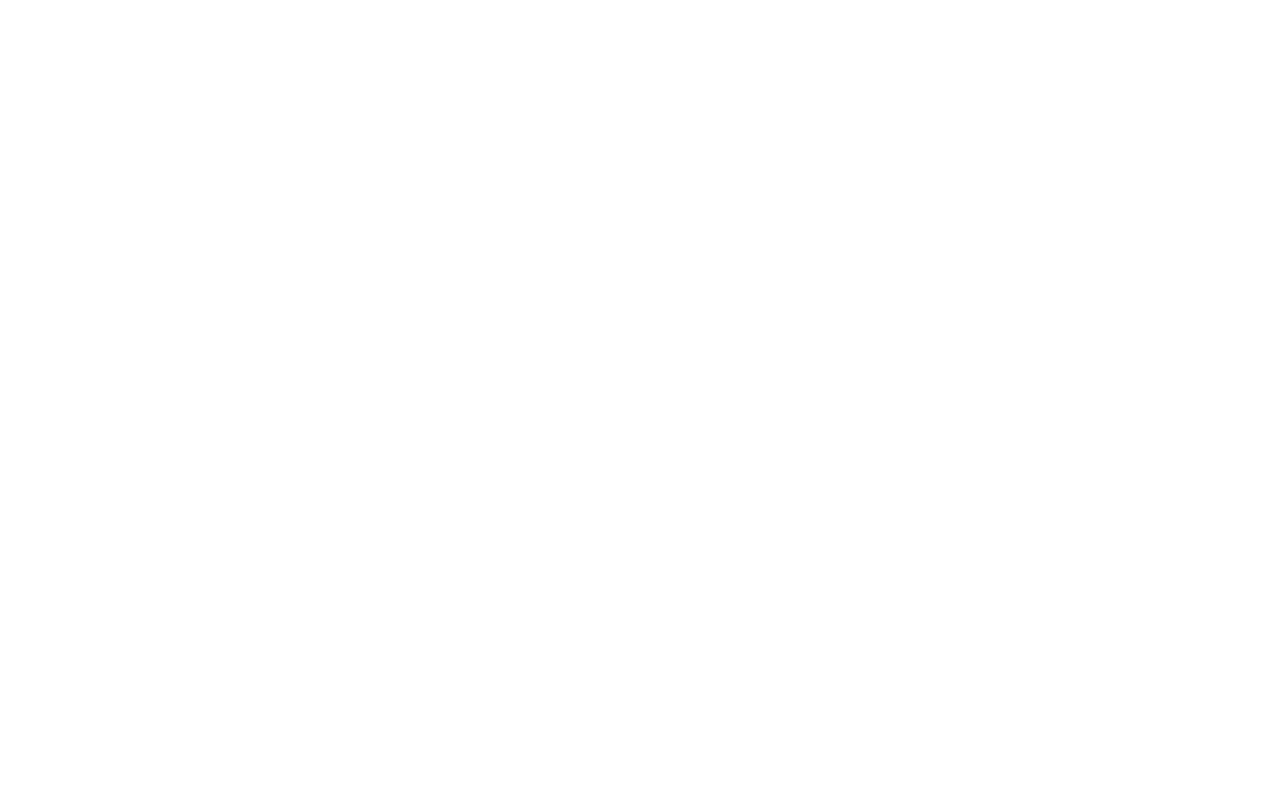
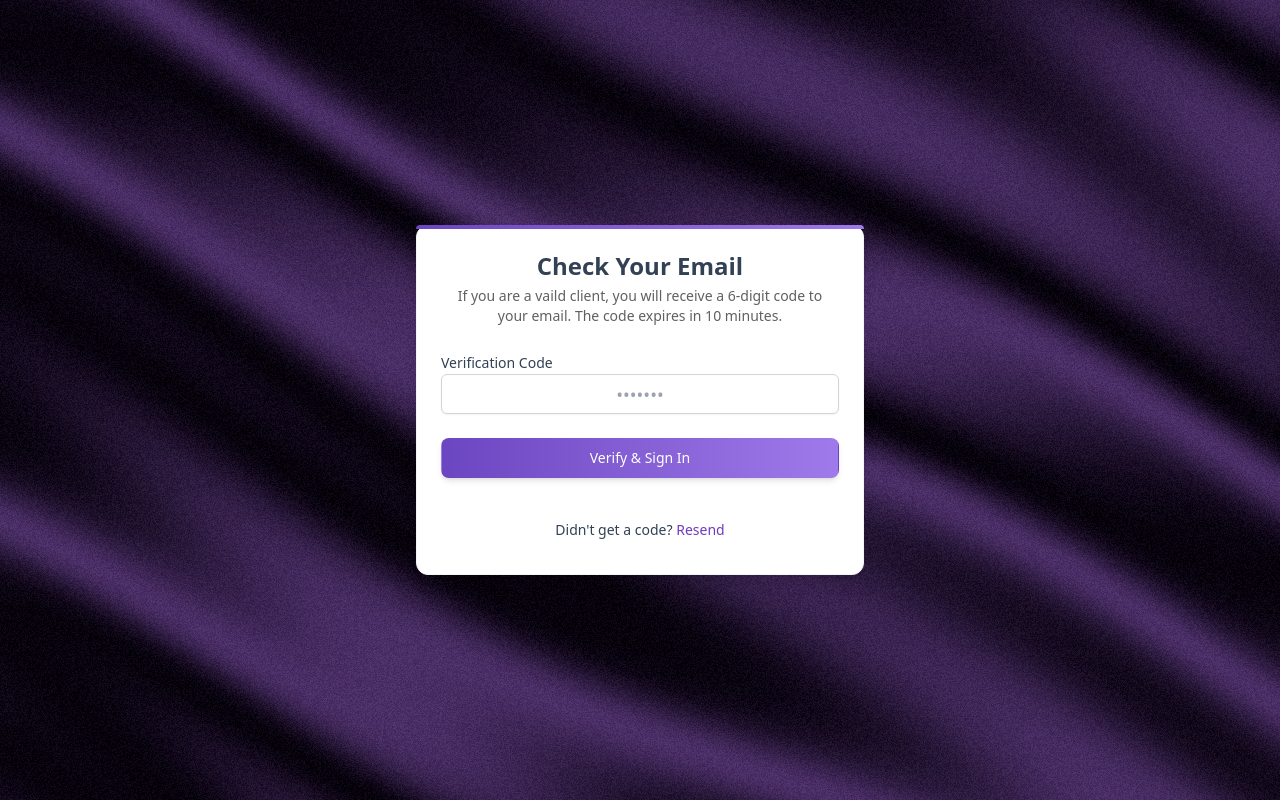
Before and after one commit to yahyam7md1/ProjectTrackingTool, a React (Vite) app in the folder frontend/: page /client/verify in a window 1280 px wide. Before the commit this address had no page. Built offline with nearby package versions, Linux system fonts and the light colour scheme.

Commit message:
Added the Authentication pages for the client and for the admin

```diff
--- a/frontend/src/components/ui/Button.tsx
+++ b/frontend/src/components/ui/Button.tsx
@@ -11,7 +11,7 @@
         primary: 'bg-gradient-to-r from-primary-start to-primary-end text-white shadow-md hover:brightness-95',
         secondary: 'bg-white border border-gray-200 text-text-primary hover:bg-gray-50',
         destructive: 'bg-gradient-to-r from-error-start to-error-end text-white shadow-sm hover:brightness-95',
-        ghost: 'bg-transparent text-text-primary hover:bg-gray-100',
+        ghost: 'bg-transparent text-text-primary hover:bg-gray-100 hover:border-[#713ABE]',
       },
       size: {
         default: 'h-10 px-4',
--- a/frontend/src/layouts/AuthLayout.tsx
+++ b/frontend/src/layouts/AuthLayout.tsx
@@ -11,7 +11,7 @@
       </div>
 
       {/* Content centered with flex */}
-      <div className="flex min-h-screen w-full items-center justify-center">
+      <div className="flex min-h-screen w-full items-center justify-center p-10">
           <Outlet />
       </div>
     </div>
--- /dev/null
+++ b/frontend/src/pages/Auth/admin/AdminLogin.tsx
@@ -0,0 +1,38 @@
+import React from "react";
+import { Button } from "../../../components/ui/Button";
+import { Card, CardHeader, CardTitle, CardDescription, CardContent, CardFooter } from "../../../components/ui/Card";
+import Input from "../../../components/ui/Input";
+import Label from "../../../components/ui/Label";
+
+const AdminLogin: React.FC = () => {
+  return (
+    <Card className="w-full max-w-md">
+      <CardHeader>
+        <CardTitle>Admin Sign In</CardTitle>
+        <CardDescription style={{ color: "#606060"}}>Enter your credentials to continue.</CardDescription>
+      </CardHeader>
+      <CardContent>
+        <form className="space-y-6">
+          <div>
+            <Label htmlFor="email">Email</Label>
+            <Input id="email" name="email" type="email" required />
+          </div>
+          <div>
+            <Label htmlFor="password">Password</Label>
+            <Input id="password" name="password" type="password" required />
+          </div>
+        </form>
+      </CardContent>
+      <CardFooter className="flex justify-between items-center">
+        <a href="#" className="text-sm text-primary-600 hover:underline">
+          Forgot your password?
+        </a>
+        <Button type="submit">
+          Sign In
+        </Button>
+      </CardFooter>
+    </Card>
+  );
+};
+
+export default AdminLogin;
--- a/frontend/src/pages/Auth/AdminSignup.tsx
+++ b/frontend/src/pages/Auth/admin/AdminSignup.tsx
@@ -1,15 +1,15 @@
 import React from "react";
-import { Button } from "../../components/ui/Button";
-import { Card, CardHeader, CardTitle, CardDescription, CardContent } from "../../components/ui/Card";
-import Input from "../../components/ui/Input";
-import Label from "../../components/ui/Label";
+import { Button } from "../../../components/ui/Button";
+import { Card, CardHeader, CardTitle, CardDescription, CardContent } from "../../../components/ui/Card";
+import Input from "../../../components/ui/Input";
+import Label from "../../../components/ui/Label";
 
 const AdminSignup: React.FC = () => {
   return (
     <Card className="w-full max-w-md">
       <CardHeader>
         <CardTitle>Create Admin Account</CardTitle>
-        <CardDescription>Enter your details to get started.</CardDescription>
+        <CardDescription style={{ color: "#606060"}}>Enter your details to get started.</CardDescription>
       </CardHeader>
       <CardContent>
         <form className="space-y-6">
--- /dev/null
+++ b/frontend/src/pages/Auth/admin/AdminSignupCode.tsx
@@ -0,0 +1,49 @@
+import React from "react";
+import { useSearchParams } from "react-router-dom";
+import { Button } from "../../../components/ui/Button";
+import { Card, CardHeader, CardTitle, CardDescription, CardContent } from "../../../components/ui/Card";
+import Input from "../../../components/ui/Input";
+import Label from "../../../components/ui/Label";
+
+const AdminSignupCode: React.FC = () => {
+  // Use the useSearchParams hook to get the email from the URL
+  const [searchParams] = useSearchParams();
+  const email = searchParams.get("email") || "your email";
+
+  return (
+    <Card className="w-full max-w-md">
+      <CardHeader>
+        <CardTitle>Verify Your Account</CardTitle>
+        <CardDescription style={{ color: "#606060" }}>
+          We sent a verification code to {email}. Enter it below to activate your account.
+        </CardDescription>
+      </CardHeader>
+      <CardContent>
+        <form className="space-y-6">
+          <div>
+            <Label htmlFor="verificationCode">Verification Code</Label>
+            <Input
+              id="verificationCode"
+              name="verificationCode"
+              type="text"
+              required
+              className="tracking-[widest] text-center text-lg"
+              maxLength={6}
+              placeholder="•••••••"
+            />
+          </div>
+          <Button type="submit" className="w-full">
+            Verify Account
+          </Button>
+          <div className="text-center">
+            <Button type="button" variant="ghost" className="mt-2">
+              Resend Code
+            </Button>
+          </div>
+        </form>
+      </CardContent>
+    </Card>
+  );
+};
+
+export default AdminSignupCode;
--- /dev/null
+++ b/frontend/src/pages/Auth/client/ClientLogin.tsx
@@ -0,0 +1,29 @@
+import React from "react";
+import { Button } from "../../../components/ui/Button";
+import { Card, CardHeader, CardTitle, CardDescription, CardContent } from "../../../components/ui/Card";
+import Input from "../../../components/ui/Input";
+import Label from "../../../components/ui/Label";
+
+const ClientLogin: React.FC = () => {
+  return (
+    <Card className="w-full max-w-md">
+      <CardHeader>
+        <CardTitle>Client Portal</CardTitle>
+        <CardDescription style={{ color: "#606060" }}>Enter your email address to receive a login code.</CardDescription>
+      </CardHeader>
+      <CardContent>
+        <form className="space-y-6">
+          <div>
+            <Label htmlFor="email">Email</Label>
+            <Input id="email" name="email" type="email" required />
+          </div>
+          <Button type="submit" className="w-full">
+            Send Verification Code
+          </Button>
+        </form>
+      </CardContent>
+    </Card>
+  );
+};
+
+export default ClientLogin;
--- /dev/null
+++ b/frontend/src/pages/Auth/client/VerificationCodeClient.tsx
@@ -0,0 +1,49 @@
+import React from "react";
+import { useSearchParams } from "react-router-dom";
+import { Button } from "../../../components/ui/Button";
+import { Card, CardHeader, CardTitle, CardDescription, CardContent } from "../../../components/ui/Card";
+import Input from "../../../components/ui/Input";
+import Label from "../../../components/ui/Label";
+
+const VerificationCodeClient: React.FC = () => {
+  // Use the useSearchParams hook to get the email from the URL
+  const [searchParams] = useSearchParams();
+  const email = searchParams.get("email") || "your email";
+
+  return (
+    <Card className="w-full max-w-md">
+      <CardHeader>
+        <CardTitle>Check Your Email</CardTitle>
+        <CardDescription style={{ color: "#606060"}}>
+          If you are a vaild client, you will receive a 6-digit code to {email}. The code expires in 10 minutes.
+        </CardDescription>
+      </CardHeader>
+      <CardContent>
+        <form className="space-y-6">
+          <div>
+            <Label htmlFor="verificationCode">Verification Code</Label>
+            <Input
+              id="verificationCode"
+              name="verificationCode"
+              type="text"
+              required
+              className="tracking-[widest] text-center text-lg"
+              maxLength={6}
+              placeholder="•••••••"
+            />
+          </div>
+          <Button type="submit" className="w-full">
+            Verify & Sign In
+          </Button>
+          <div className="text-center">
+            <Button type="button" variant="ghost" className="mt-2">
+              Didn't get a code? <span style={{ color: "#713ABE" }}>Resend</span>
+            </Button>
+          </div>
+        </form>
+      </CardContent>
+    </Card>
+  );
+};
+
+export default VerificationCodeClient;
--- a/frontend/src/routes/AppRoutes.tsx
+++ b/frontend/src/routes/AppRoutes.tsx
@@ -1,13 +1,21 @@
 import React from "react";
 import { Routes, Route } from "react-router-dom";
 import AuthLayout from "../layouts/AuthLayout";
-import AdminSignup from "../pages/Auth/AdminSignup";
+import AdminSignup from "../pages/Auth/admin/AdminSignup";
+import AdminLogin from "../pages/Auth/admin/AdminLogin";
+import AdminSignupCode from "../pages/Auth/admin/AdminSignupCode";
+import ClientLogin from "../pages/Auth/client/ClientLogin";
+import VerificationCodeClient from "../pages/Auth/client/VerificationCodeClient";
 
 const AppRoutes: React.FC = () => {
 	return (
 		<Routes>
 			<Route element={<AuthLayout />}>
 				<Route path="/admin/signup" element={<AdminSignup />} />
+				<Route path="/admin/login" element={<AdminLogin />} />
+				<Route path="/admin/verify" element={<AdminSignupCode />} />
+				<Route path="/client/login" element={<ClientLogin />} />
+				<Route path="/client/verify" element={<VerificationCodeClient />} />
 			</Route>
 		</Routes>
 	);
```
